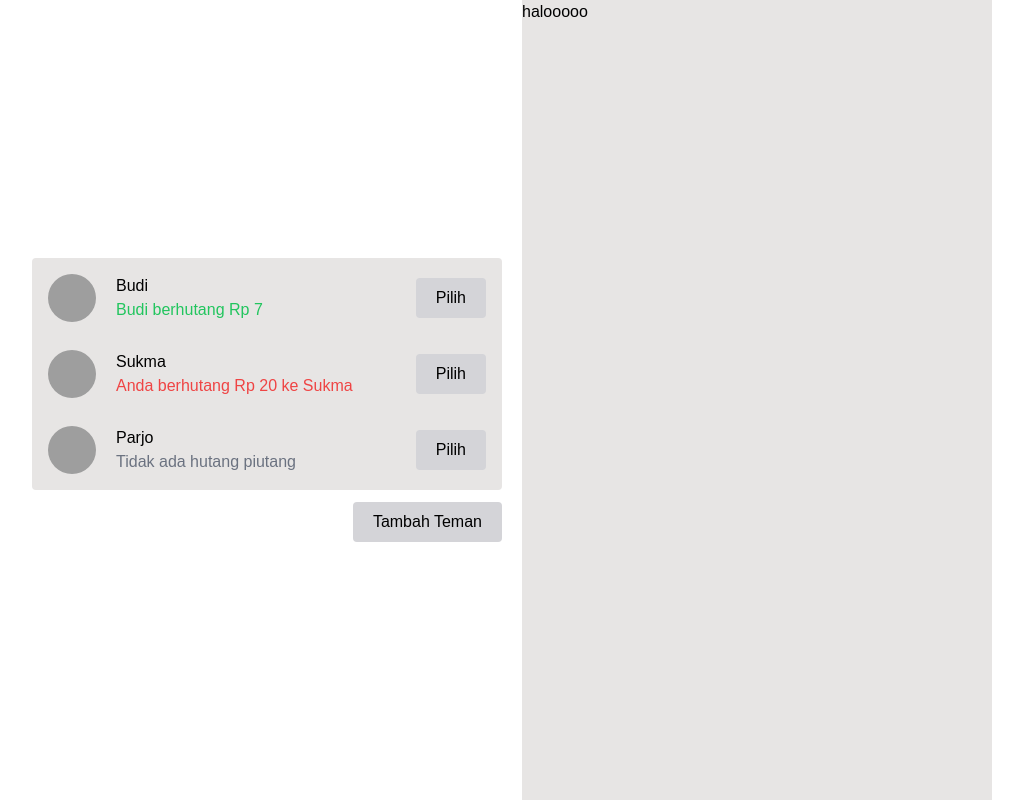
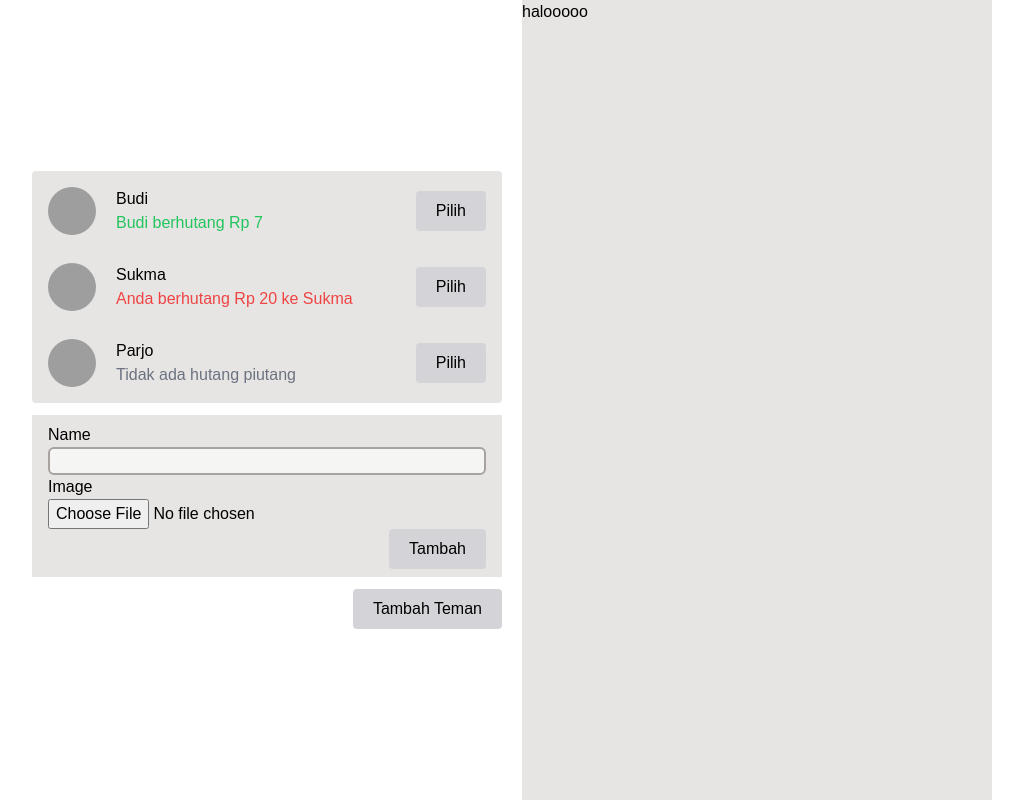
Before and after one commit to aufasyaihan/split-bill, a React (Vite) app: page / in a window 1280 px wide. Shown: the whole page, without its empty margins (128-1151 px from the left). Built offline with nearby package versions, Linux system fonts and the light colour scheme; grey boxes are pictures that could not be loaded.

Commit message:
chore: Add FormAddFriend component and update FriendList component

```diff
--- a/src/components/Form.tsx
+++ /dev/null
@@ -1,11 +0,0 @@
-import { FC } from "react";
-
-const Form: FC = () => {
-  return (
-    <form>
-      <h1>Form</h1>
-    </form>
-  );
-};
-
-export default Form;
--- /dev/null
+++ b/src/components/FormAddFriend.tsx
@@ -0,0 +1,35 @@
+import { FC } from "react";
+import { SubmitHandler, useForm } from "react-hook-form";
+import Button from "../UI/Button";
+
+interface Input {
+  name: string;
+  image: string;
+}
+
+const FormAddFriend: FC = () => {
+  const { register, handleSubmit } = useForm<Input>();
+  const onSubmitForm: SubmitHandler<Input> = (data) => {
+    console.log(data);
+  };
+  return (
+    <form
+      onSubmit={handleSubmit(onSubmitForm)}
+      className="w-full bg-stone-200 px-4 py-2"
+    >
+      <div className="flex flex-col group">
+        <label htmlFor="name">Name</label>
+        <input className="px-2 rounded-md bg-stone-100 border-stone-400 border-2 focus:outline-none focus:ring focus:ring-stone-300" type="text" {...register("name")} />
+      </div>
+      <div className="flex flex-col group">
+        <label htmlFor="image">Image</label>
+        <input type="file" {...register("image")} />
+      </div>
+      <div className="flex justify-end">
+        <Button>Tambah</Button>
+      </div>
+    </form>
+  );
+};
+
+export default FormAddFriend;
--- a/src/components/FriendList.tsx
+++ b/src/components/FriendList.tsx
@@ -1,6 +1,7 @@
 import { FC } from "react";
 import { Friends } from "../lib/friendlist";
 import Button from "../UI/Button";
+import FormAddFriend from "./FormAddFriend";
 
 const FriendList: FC<{ friends: Friends[] }> = (props) => {
   return (
@@ -45,6 +46,7 @@ const FriendList: FC<{ friends: Friends[] }> = (props) => {
           );
         })}
       </ul>
+      <FormAddFriend />
       <div className="flex justify-end w-full">
         <Button>Tambah Teman</Button>
       </div>
```
